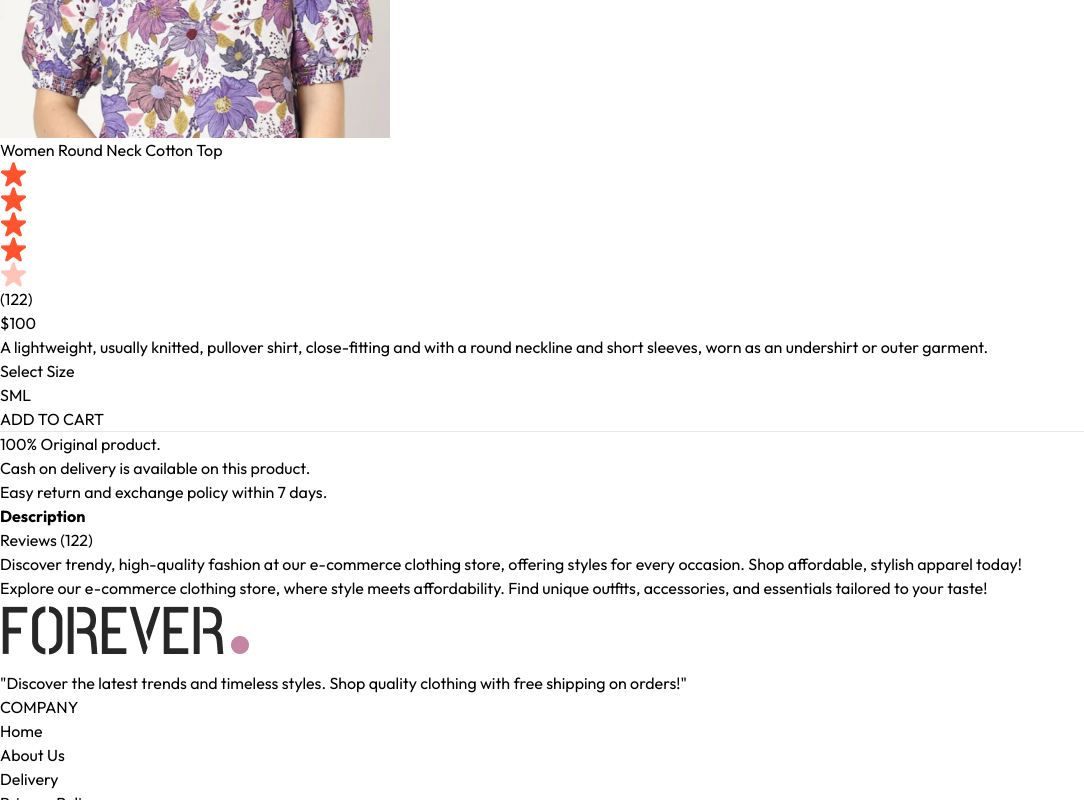
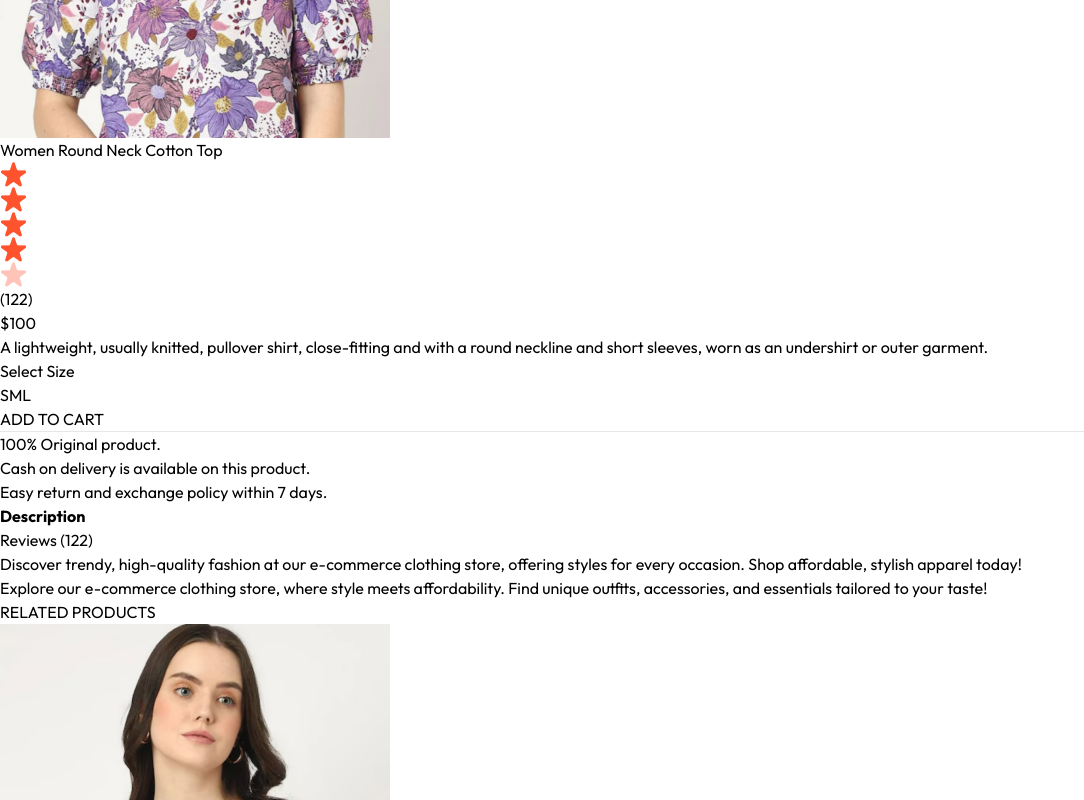
Before and after one commit to kaveeshadev/e-commerce-app, a React (Vite) app in the folder frontend/: page /product/aaaaa in a window 1280 px wide. Shown: the part 1284-2084 px from the top of the page, without its empty margins (0-1084 px from the left). Built offline with nearby package versions, Linux system fonts and the light colour scheme.

Commit message:
Related products

```diff
--- a/frontend/src/components/RelatedProducts.jsx
+++ b/frontend/src/components/RelatedProducts.jsx
@@ -1,26 +1,38 @@
-import React, { useContext, useEffect, useState } from 'react'
-import { ShopContext } from '../context/ShopContext'
+import React, { useContext, useEffect, useState } from 'react';
+import { ShopContext } from '../context/ShopContext';
+import Title from './Title';
+import ProductItem from './ProductItem';
 
-const Relatedproducts = (category,subCategory) => {
+const RelatedProducts = ({ category, subCategory }) => {
+  const { products } = useContext(ShopContext);
+  const [related, setRelated] = useState([]);
 
-const {products} = useContext(ShopContext);
-const [related,setRelated] = useState([]);
+  useEffect(() => {
+    if (products.length > 0) {
+      let productsCopy = products.slice();
 
-useEffect(()=>{
-
-if (products.length > 0) {
-
-}
+      productsCopy = productsCopy.filter((item) => category === item.category);
+      productsCopy = productsCopy.filter((item) => subCategory === item.subCategory);
 
 
-},[])
+      setRelated(productsCopy.slice(0, 5)); // Optionally save the first 5 items to `related` state
+    }
+  }, [products, category, subCategory]);
+
+  return (
+    <div className='my-24'>
+     <div className='text-center text-3xl py-2'>
+      <Title text1={'RELATED'} text2={'PRODUCTS'}/>
+     </div>
 
 
-  return (
-    <div>
+     <div className='grid grid-cols-2 sm:grid-cols-3 md:grid-cols-4 lg:grid-cols-5 gap-4 gap-y-6 '>
+       {related.map((item,index)=>(
+        <ProductItem key={index} id={item._id} name={item.name} price={item.price} image={item.image}/>
+       ))}
+     </div>
+    </div>
+  );
+};
 
-    </div>
-  )
-}
-
-export default Relatedproducts
+export default RelatedProducts;
--- a/frontend/src/pages/Product.jsx
+++ b/frontend/src/pages/Product.jsx
@@ -2,6 +2,9 @@
 import { useParams } from "react-router-dom";
 import { ShopContext } from "../context/ShopContext";
 import { assets } from "../assets/assets";
+import RelatedProducts from "../components/Relatedproducts";
+
+
 
 const Product = () => {
   const { productId } = useParams();
@@ -99,6 +102,7 @@
         </div>
        </div>
        {/* Display Related products */}
+       <RelatedProducts category={productData.category} subCategory={productData.subCategory}/>
     </div>
   ) : (
     <div className="opacity-0"></div>
```
